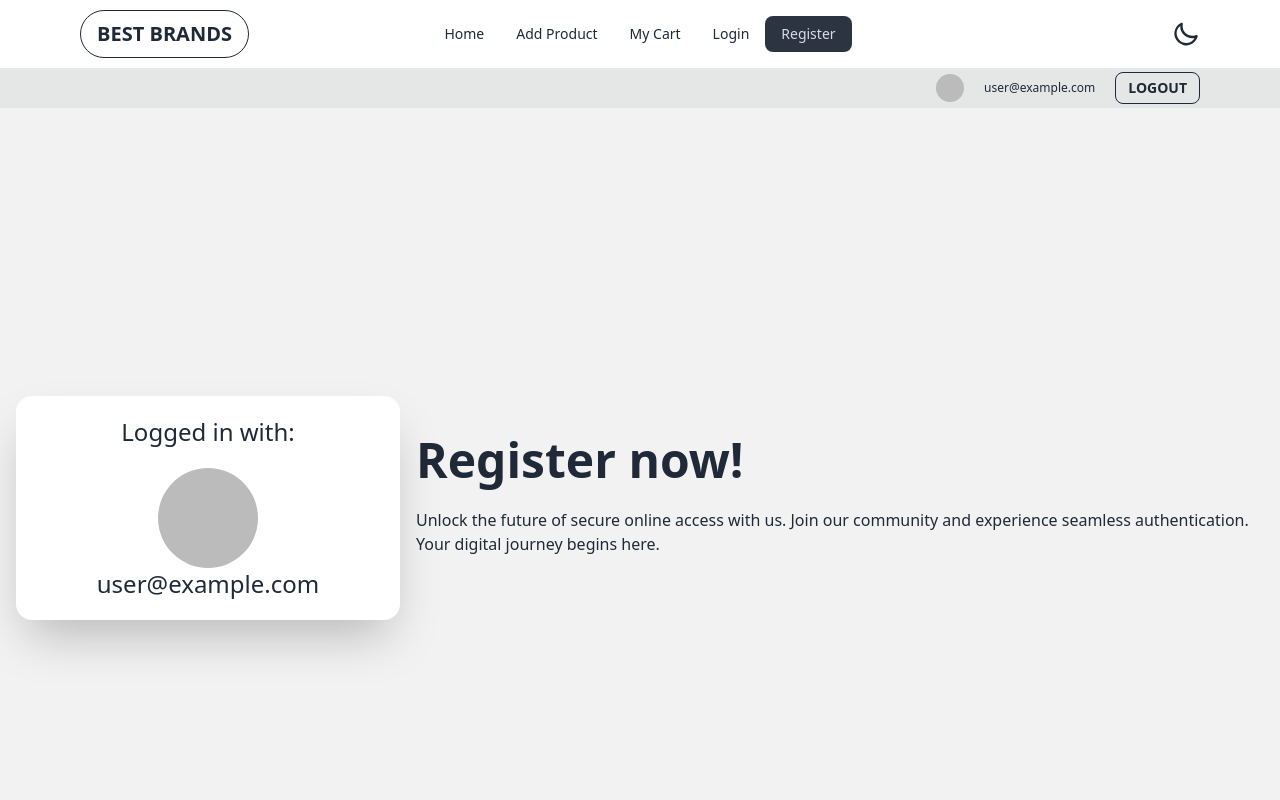
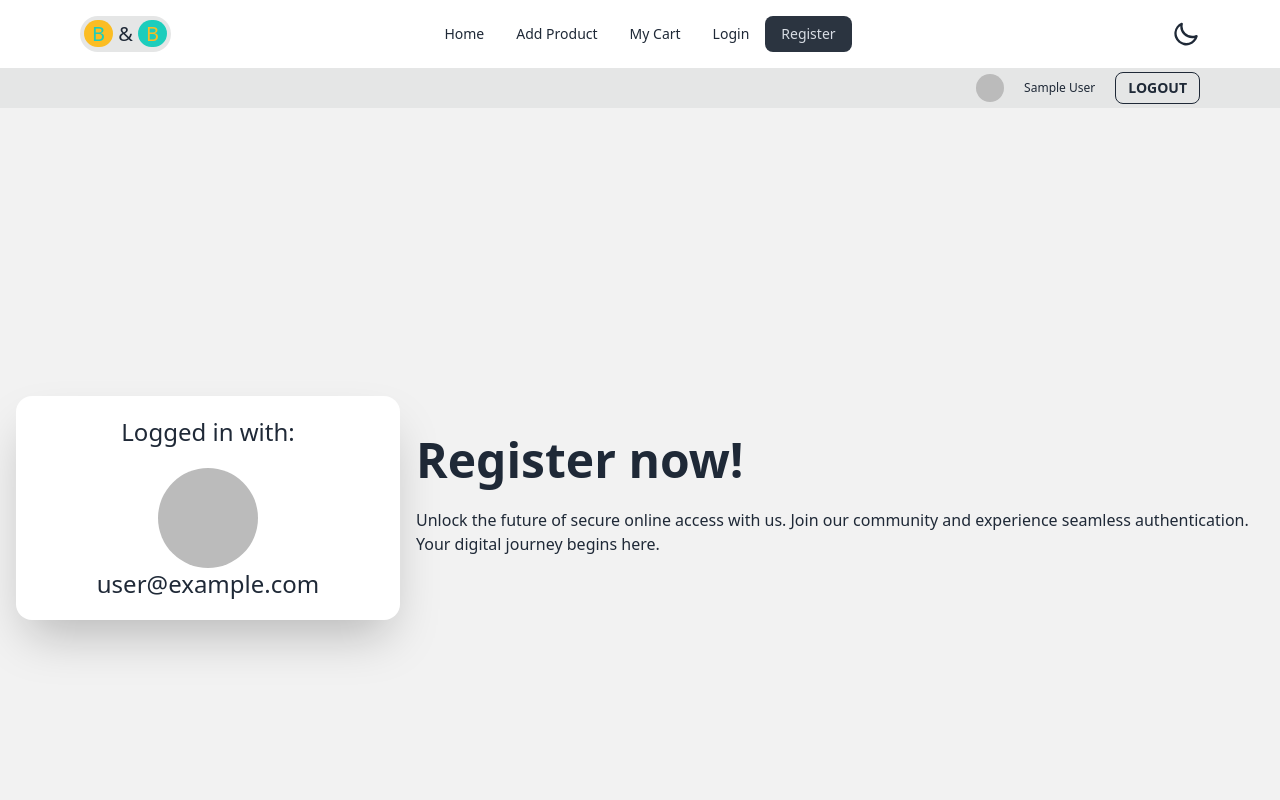
Before and after one commit to tawhid-choudhury/brand-deals-client, a React (Vite) app: page /register in a window 1280 px wide. Shown: the top 800 px of the page. Built offline with nearby package versions, Linux system fonts and the light colour scheme; no server answers; sample sign-in values are in the browser's storage.

Commit message:
addProduct to database done

```diff
--- a/src/Components/AddProduct/AddProduct.jsx
+++ b/src/Components/AddProduct/AddProduct.jsx
@@ -1,3 +1,5 @@
+import swal from "sweetalert";
+
 const AddProduct = () => {
 
     const handleAdd = (e) => {
@@ -19,6 +21,17 @@ const AddProduct = () => {
         const newProduct = { name, brand, rating, type, price, shortDes, img }
 
         console.log(newProduct);
+
+        fetch('http://localhost:5000/products', {
+            method: "POST",
+            headers: { "content-type": "application/json" },
+            body: JSON.stringify(newProduct)
+        })
+            .then(res => res.json())
+            .then(data => {
+                console.log(data);
+                swal("Complete!", `ADDED ${name}!`, "success")
+            })
 
     }
 
--- a/src/Components/Navbar/Navbar.jsx
+++ b/src/Components/Navbar/Navbar.jsx
@@ -1,10 +1,12 @@
 import { useContext, useEffect, useState } from "react";
 import { NavLink } from "react-router-dom";
 import { AuthContext } from "../../providers/AuthProvider";
+import swal from "sweetalert";
 
 const Navbar = () => {
     const [theme, setTheme] = useState(localStorage.getItem("theme") ? localStorage.getItem("theme") : "light");
-    const { user, logout } = useContext(AuthContext);
+    const { user, logout, loader } = useContext(AuthContext);
+
 
     useEffect(() => {
         localStorage.setItem("theme", theme);
@@ -41,7 +43,7 @@ const Navbar = () => {
                             <li><NavLink to="/register" >Register</NavLink></li>
                         </ul>
                     </div>
-                    <a className="btn btn-ghost normal-case text-xl border-3 rounded-full border-base-content">BEST BRANDS</a>
+                    <a className="normal-case lg:text-xl border-3 border-base-content bg-base-300 p-1 rounded-full"><span className="text-accent bg-warning rounded-full px-2">B</span> <span className="hidden md:inline ">&</span> <span className="text-warning bg-accent rounded-full px-2">B</span></a>
                 </div>
                 <div className="navbar-center hidden lg:flex">
                     <ul className="menu menu-horizontal px-1">
@@ -63,15 +65,18 @@ const Navbar = () => {
                     </label>
                 </div>
             </div>
+            {loader ?
+                <div className='flex justify-end items-center px-20'><span className="loading loading-spinner loading-md "></span></div>
+                :
                 <div className={`px-20 py-1 bg-base-300 ${!user && "hidden"}`}>
                     <div className="flex gap-5 items-center justify-end">
                         <div className="w-7 rounded-full">
                             <img src={user?.photoURL ? user.photoURL : "https://i.ibb.co/F8JsB1D/default-profile-account-unknown-icon-black-silhouette-free-vector.jpg"} className="rounded-full" />
                         </div>
-                    <p className="text-xs hidden md:block">{user?.email}</p>
+                        <p className="text-xs">{user?.displayName || user?.email}</p>
                         <button onClick={handleLogout} className="btn btn-outline btn-sm">LogOut</button>
                     </div>
-            </div>
+                </div>}
         </div>
     );
 };
--- a/src/Components/Register/Register.jsx
+++ b/src/Components/Register/Register.jsx
@@ -6,7 +6,7 @@ import { AuthContext } from "../../providers/AuthProvider";
 
 const Register = () => {
 
-    const { regEmailPass, googleSignin, user } = useContext(AuthContext)
+    const { regEmailPass, googleSignin, user, updateName, setLoader } = useContext(AuthContext)
     const nav = useNavigate();
     const [errorText, setErrorText] = useState("")
 
@@ -14,6 +14,7 @@ const Register = () => {
         e.preventDefault();
         const email = e.target.email.value;
         const password = e.target.password.value;
+        const name = e.target.name.value;
         // eslint-disable-next-line no-useless-escape
         const regex = /^(?=.*[A-Z])(?=.*[!@#$%^&*()_+\-=\[\]{};':"\\|,.<>/?]).{6,}$/;
         if (!regex.test(password)) {
@@ -25,7 +26,14 @@ const Register = () => {
         regEmailPass(email, password)
             .then((uc) => {
                 console.log(uc);
-                // DONT FORGET TO CHANGE WINDOW ALERT!!!!!!!!!!!!!!!!!!!!!!!!!!!!!!!!!!!!!!!!!!!!!!!!!!!!!!!!!!!!!!!!!!!!!!!!!!!!!!!!!!!!!!!!!!!!!!!!!!!!!!!!!!!
+                if (name) {
+                    updateName(uc.user, name).then(() => {
+                        console.log("display name set as :" + name);
+                        setLoader(false)
+                    }).catch(err => {
+                        console.log(err);
+                    });
+                }
                 swal("Complete!", "Account Created!", "success");
                 nav("/")
             }).catch((err) => {
@@ -98,6 +106,12 @@ const Register = () => {
                                             <li>At least one Uppercase letter</li>
                                             {errorText && <p className="text-red-500 py-2">{errorText}</p>}
                                         </div>
+                                        <div className="form-control">
+                                            <label className="label">
+                                                <span className="label-text">Display Name</span>
+                                            </label>
+                                            <input type="Text" placeholder="Display Name (OPTIONAL)" name="name" className="input input-bordered " />
+                                        </div>
                                         <div className="form-control mt-6">
                                             <button className="btn btn-accent btn-outline">Register</button>
                                         </div>
--- /dev/null
+++ b/src/PrivateRoute/PrivateRoute.jsx
@@ -0,0 +1,26 @@
+
+import PropTypes from 'prop-types';
+import { useContext } from 'react';
+import { AuthContext } from '../providers/AuthProvider';
+import { Navigate, useLocation } from 'react-router-dom';
+
+const PrivateRoute = ({ children }) => {
+    const { user, loader } = useContext(AuthContext);
+    const location = useLocation();
+
+    if (loader) {
+        return <div className='flex justify-center items-center py-[200px]'><span className="loading loading-spinner loading-lg "></span></div>
+    }
+
+    if (user) {
+        return children;
+    }
+    return (
+        <Navigate state={location.pathname} to="/login"></Navigate>
+    );
+};
+
+export default PrivateRoute;
+PrivateRoute.propTypes = {
+    children: PropTypes.node,
+}
--- a/src/providers/AuthProvider.jsx
+++ b/src/providers/AuthProvider.jsx
@@ -1,6 +1,6 @@
 import { createContext, useEffect, useState } from 'react';
 import PropTypes from 'prop-types';
-import { GoogleAuthProvider, createUserWithEmailAndPassword, onAuthStateChanged, signInWithEmailAndPassword, signInWithPopup, signOut } from 'firebase/auth';
+import { GoogleAuthProvider, createUserWithEmailAndPassword, onAuthStateChanged, signInWithEmailAndPassword, signInWithPopup, signOut, updateProfile } from 'firebase/auth';
 import auth from '../firebase/firebase.config';
 export const AuthContext = createContext(null)
 const AuthProvider = ({ children }) => {
@@ -19,6 +19,10 @@ const AuthProvider = ({ children }) => {
     const regEmailPass = (email, password) => {
         setLoader(true);
         return createUserWithEmailAndPassword(auth, email, password);
+    }
+    const updateName = (input_user, name) => {
+        setLoader(true);
+        return updateProfile(input_user, { displayName: name })
     }
 
     // email login
@@ -44,7 +48,7 @@ const AuthProvider = ({ children }) => {
         }
     }, [])
 
-    const p = { user, setUser, regEmailPass, loginEmailPass, logout, loader, googleSignin }
+    const p = { user, setUser, regEmailPass, loginEmailPass, logout, loader, setLoader, googleSignin, updateName }
 
     return (
         <AuthContext.Provider value={p}>
```
Also changed, not shown: src/main.jsx (+7 -2 lines). Lines whose indentation alone changed are shown as unchanged.
